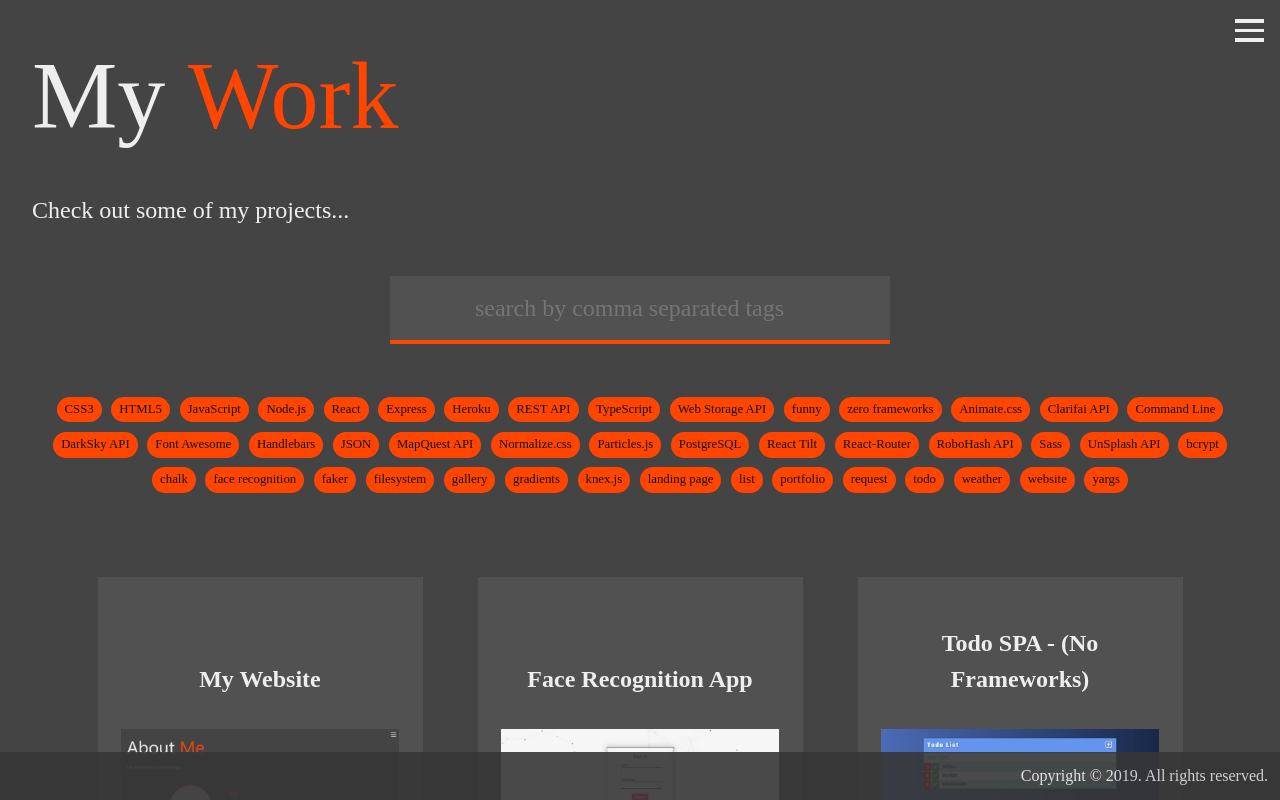
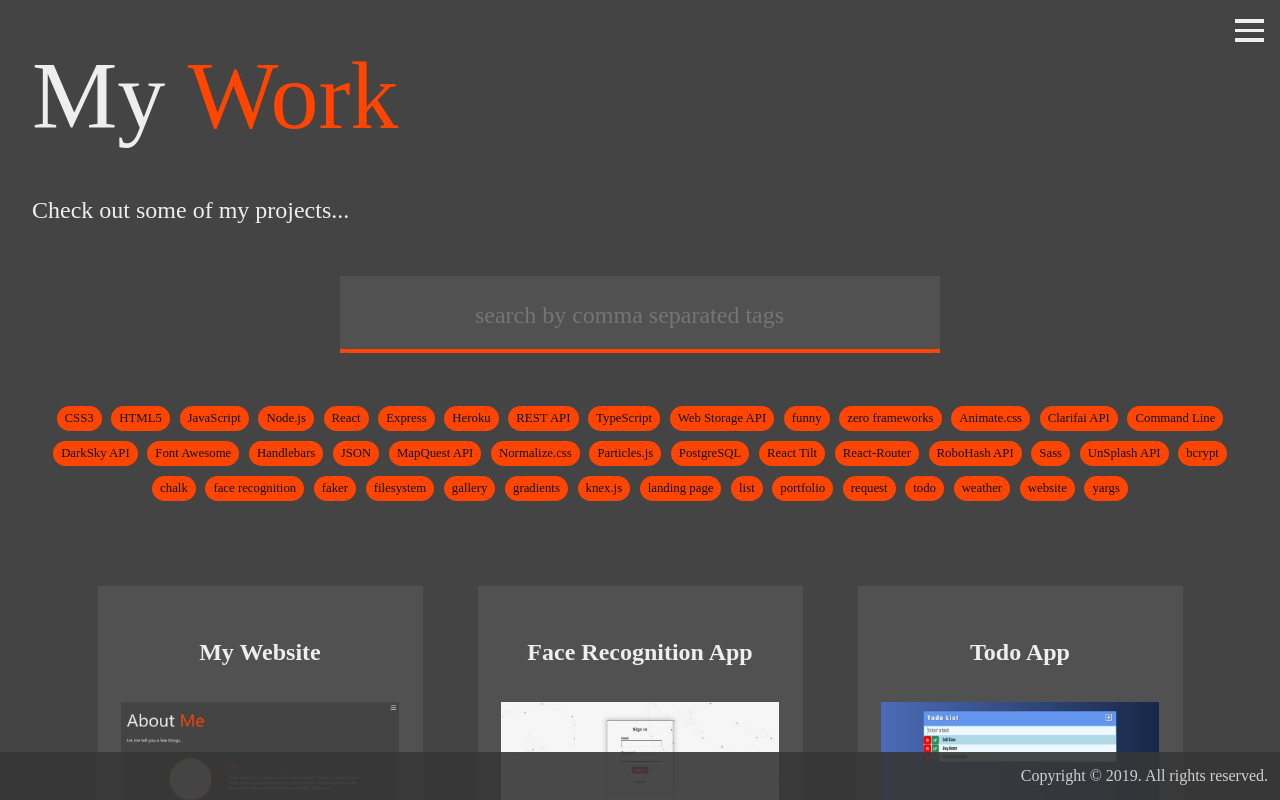
Before and after one commit to asjadjawed/portfolio, a React (Create React App) app: page /work in a window 1280 px wide. Shown: the top 800 px of the page. Built offline with nearby package versions, Linux system fonts and the light colour scheme; a web font is replaced by a local one.

Commit message:
searchbox style fix & project description updated

```diff
--- a/src/components/Pages/MyWork/MyWork.scss
+++ b/src/components/Pages/MyWork/MyWork.scss
@@ -17,12 +17,12 @@
 
   &--search {
     display: block;
-    width: 70%;
+    width: 75%;
     text-align: center;
-    max-width: 500px;
+    max-width: 600px;
     margin: 3rem auto;
-    line-height: 2;
-    padding: 0.5rem 2rem;
+    line-height: 1.5;
+    padding: 1.3rem 1.5rem 1rem;
     background: lighten($primary-color, 5);
     color: setTextColor($primary-color);
     border: none;
--- a/src/components/Pages/MyWork/projects.ts
+++ b/src/components/Pages/MyWork/projects.ts
@@ -69,8 +69,8 @@ export const projects: IProject[] = [
   },
   {
     description:
-      "Dynamic Single Page App built with TypeScript OOP stores tasks in browser localStorage.",
-    heading: "Todo SPA - (No Frameworks)",
+      "Dynamic Single Page App built with TypeScript OOP stores tasks in browser localStorage. No frameworks used.",
+    heading: "Todo App",
     image: todoThumb,
     liveLink: "https://asjad.dev/todo-list/",
     projectID: "todo",
@@ -156,7 +156,7 @@ export const projects: IProject[] = [
   },
   {
     description:
-      "Single Page App built with Vanilla JS & OOP stores via browser localStorage.",
+      "Single Page App built with Vanilla JS & OOP stores via browser localStorage. No frameworks used.",
     heading: "Shopping List",
     image: shoppingThumb,
     liveLink: "https://asjad.dev/shopping-list/",
```
